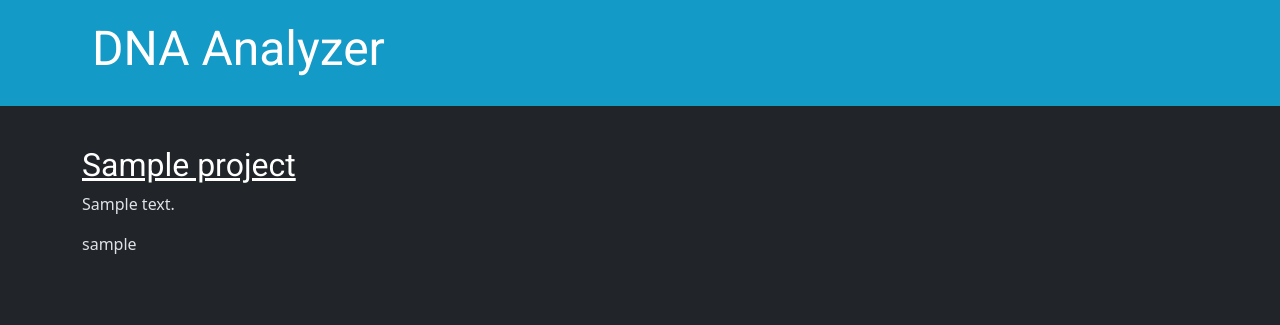
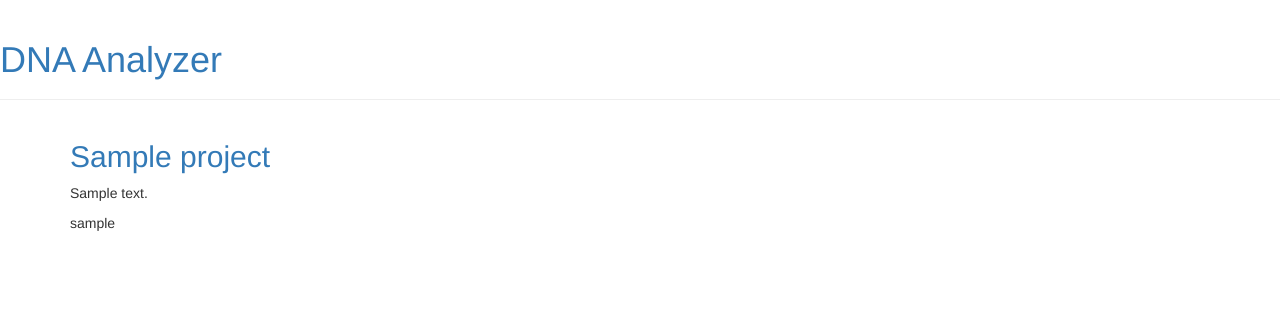
Before and after one commit to przemekgrzesiak91/DNA_Analyzer, a Django app: page / in a window 1280 px wide. Shown: the top 325 px of the page. Run offline with Django 4.2, Linux system fonts and the light colour scheme; tables that the repository leaves empty hold one stand-in row (values such as "Sample post"); some libraries are stand-ins or nearby versions.

Commit message:
project view, links, and css update

```diff
--- /dev/null
+++ b/dna_analysis/templates/dna_analysis/base.html
@@ -0,0 +1,23 @@
+{% load static %}
+<html>
+    <head>
+        <title>Django Girls blog</title>
+        <link rel="stylesheet" href="//maxcdn.bootstrapcdn.com/bootstrap/3.2.0/css/bootstrap.min.css">
+        <link rel="stylesheet" href="//maxcdn.bootstrapcdn.com/bootstrap/3.2.0/css/bootstrap-theme.min.css">
+        <link href='//fonts.googleapis.com/css?family=Lobster&subset=latin,latin-ext' rel='stylesheet' type='text/css'>
+        <link rel="stylesheet" href="{% static 'css/blog.css' %}">
+    </head>
+    <body>
+        <div class="page-header">
+            <h1><a href="/">DNA Analyzer</a></h1>
+        </div>
+        <div class="content container">
+            <div class="row">
+                <div class="col-md-8">
+                {% block content %}
+                {% endblock %}
+                </div>
+            </div>
+        </div>
+    </body>
+</html>
--- a/dna_analysis/templates/dna_analysis/project_list.html
+++ b/dna_analysis/templates/dna_analysis/project_list.html
@@ -1,41 +1,11 @@
-{% load static %}
+{% extends 'dna_analysis/base.html' %}
 
-
-<!DOCTYPE html>
-<html lang="en" data-bs-theme="dark">
-<head>
-    <meta charset="UTF-8">
-    <title>DNA Analyzer</title>
-    <link href="https://cdn.jsdelivr.net/npm/bootstrap@5.3.2/dist/css/bootstrap.min.css" rel="stylesheet" integrity="sha384-T3c6CoIi6uLrA9TneNEoa7RxnatzjcDSCmG1MXxSR1GAsXEV/Dwwykc2MPK8M2HN" crossorigin="anonymous">
-    <link rel="preconnect" href="https://fonts.googleapis.com">
-    <link rel="preconnect" href="https://fonts.gstatic.com" crossorigin>
-    <link href="https://fonts.googleapis.com/css2?family=Roboto:wght@100;300;400&display=swap" rel="stylesheet">
-    <link rel="stylesheet" href="{% static 'css/dna_analysis.css' %}">
-
-
-</head>
-<body>
-    <header class="page-header">
-    <div class="container">
-        <h1><a href="/">DNA Analyzer</a></h1>
-    </div>
-</header>
-
-
-    <main class="container">
-    <div class="row">
-        <div class="col">
-            {% for project in projects %}
-                <div class ="project">
-                    <h2><a href="">{{ project.name }}</a></h2>
-                    <p>{{ project.description }}</p>
-                    <p>{{ project.author }}</p>
-                </div>
-            {% endfor %}
+{% block content %}
+    {% for project in projects %}
+        <div class ="project">
+            <h2><a href="{% url 'project_detail' pk=project.pk %}">{{ project.name }}</a></h2>
+            <p>{{ project.description }}</p>
+            <p>{{ project.author }}</p>
         </div>
-    </div>
-</main>
-
-
-</body>
-</html>
+    {% endfor %}
+{% endblock %}
--- a/dna_analysis/urls.py
+++ b/dna_analysis/urls.py
@@ -3,5 +3,5 @@ from . import views
 
 urlpatterns = [
     path('', views.project_list, name='project_list'),
-    path('dna_sequence/', views.dna_sequence_list, name='dna_sequence_list'),
+    path('project/<int:pk>/', views.project_detail, name='project_detail'),
 ]
--- a/dna_analysis/views.py
+++ b/dna_analysis/views.py
@@ -1,12 +1,12 @@
-from django.shortcuts import render
-from .models import Project, DNASequence
+from django.shortcuts import render, get_object_or_404
+from .models import Project
+
 # Create your views here.
 
 def project_list(request):
     projects = Project.objects.all()
     return render(request, 'dna_analysis/project_list.html', {'projects': projects})
 
-def dna_sequence_list(request):
-    #dodanie filtra zamiast czytanie wszytskich sekwencji (?)
-    dna_sequences = DNASequence.objects.all()
-    return render(request, 'dna_analysis/dna_sequence_list.html', {'dna_sequences' : dna_sequences})
+def project_detail(request, pk):
+    project = get_object_or_404(Project, pk=pk)
+    return render(request, 'dna_analysis/project_detail.html', {'project': project})
```
Also changed, not shown: dna_analysis/templates/dna_analysis/dna_sequence_list.html (deleted, +0 -25 lines), dna_analysis/templates/dna_analysis/project_detail.html (added, +8 -0 lines).
